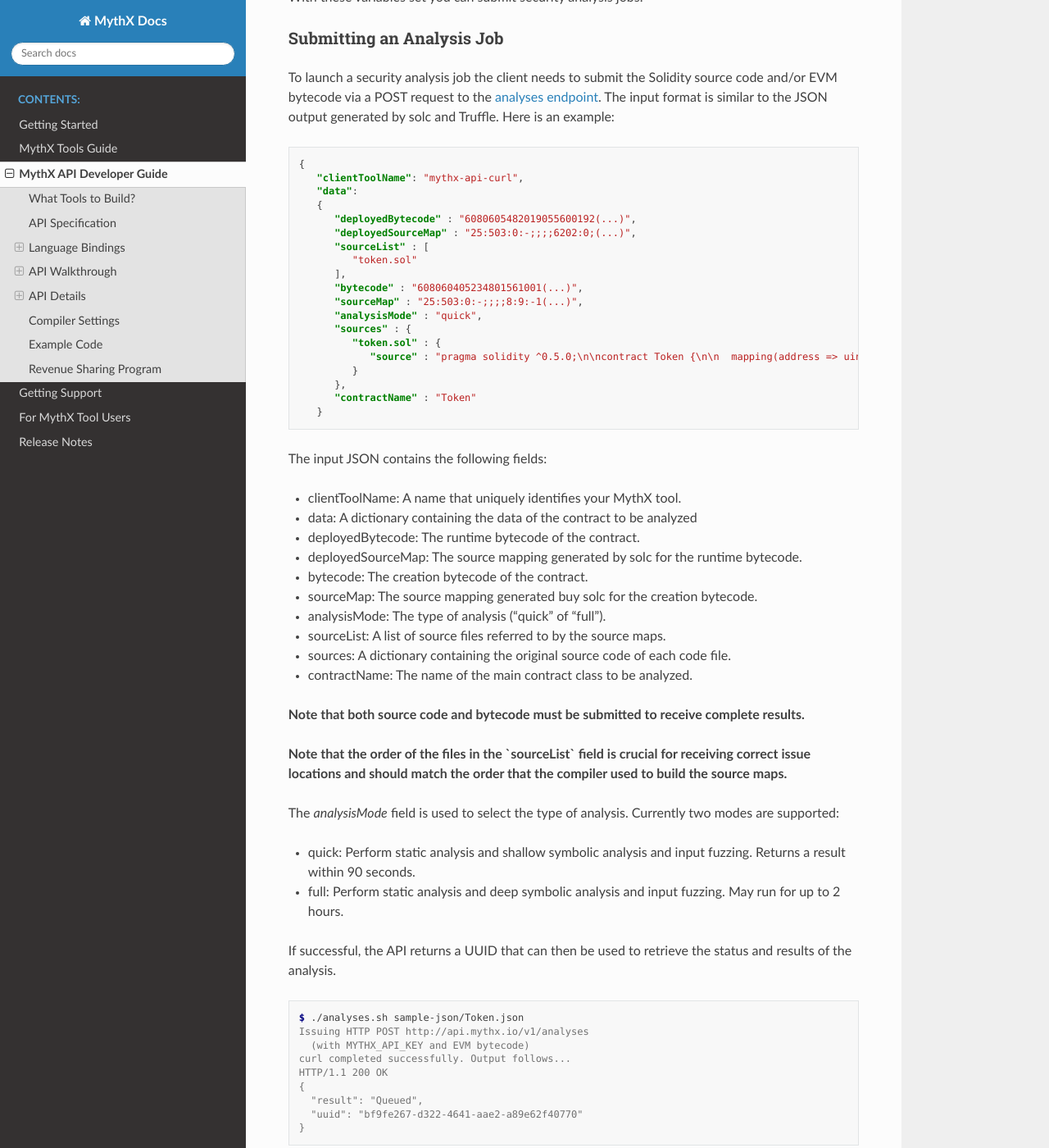
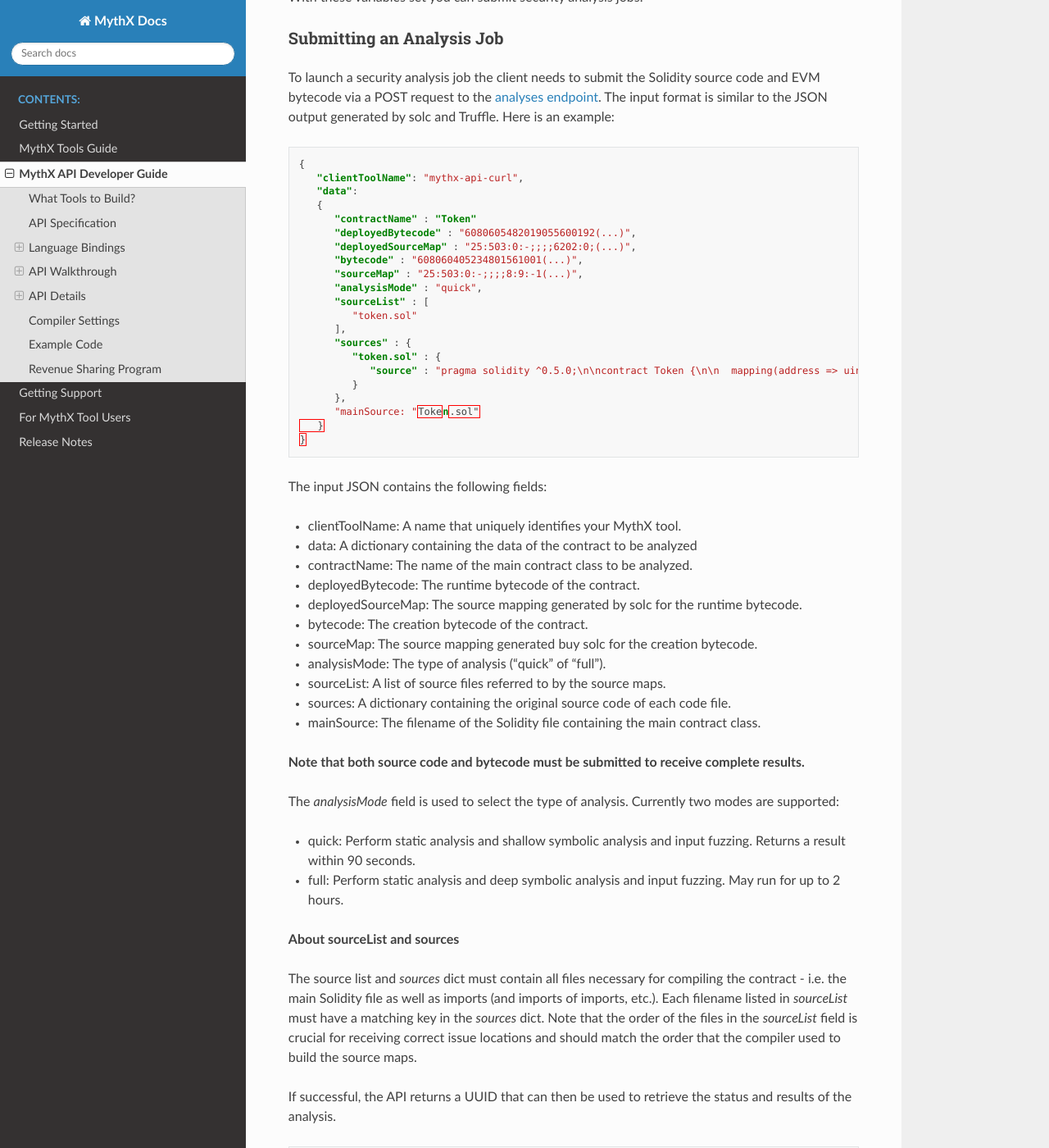
Before and after one commit to Consensys/mythx-docs, a Sphinx documentation site: the page built from docs/source/main/building-security-tools-on-mythx.rst, in a window 1280 px wide and 1400 px high, scrolled down 2859 px. Shown: the whole window at 82% size. Built offline with Sphinx 7.4.7 and the Read the Docs theme 2.0.0, drawn with Linux system fonts in a browser that asks for light colours.

```diff
--- a/docs/source/main/building-security-tools-on-mythx.rst
+++ b/docs/source/main/building-security-tools-on-mythx.rst
@@ -126,7 +126,7 @@ Submitting an Analysis Job
 ~~~~~~~~~~~~~~~~~~~~~~~~~~
 
 To launch a security analysis job the client needs to submit the Solidity source code
-and/or EVM bytecode via a POST request to the
+and EVM bytecode via a POST request to the
 `analyses endpoint <https://api.mythx.io/v1/openapi#operation/submitAnalysis>`_. The input
 format is similar to the JSON output generated by solc and Truffle. Here is an example:
 
@@ -136,27 +136,30 @@ format is similar to the JSON output generated by solc and Truffle. Here is an e
      "clientToolName": "mythx-api-curl",
      "data":
      {
+        "contractName" : "Token"
         "deployedBytecode" : "6080605482019055600192(...)",
         "deployedSourceMap" : "25:503:0:-;;;;6202:0;(...)",
+        "bytecode" : "608060405234801561001(...)",
+        "sourceMap" : "25:503:0:-;;;;8:9:-1(...)",
+        "analysisMode" : "quick",
         "sourceList" : [
            "token.sol"
         ],
-        "bytecode" : "608060405234801561001(...)",
-        "sourceMap" : "25:503:0:-;;;;8:9:-1(...)",
-        "analysisMode" : "quick",
         "sources" : {
            "token.sol" : {
               "source" : "pragma solidity ^0.5.0;\n\ncontract Token {\n\n  mapping(address => uint) balances;\n  uint public totalSupply;\n\n  constructor(uint _initialSupply) public {\n    balances[msg.sender] = totalSupply = _initialSupply;\n  }\n\n  function transfer(address _to, uint _value) public returns (bool) {\n    require(balances[msg.sender] - _value >= 0);\n    balances[msg.sender] -= _value;\n    balances[_to] += _value;\n    return true;\n  }\n\n  function balanceOf(address _owner) public view returns (uint balance) {\n    return balances[_owner];\n  }\n}\n"
            }
         },
-        "contractName" : "Token"
+        "mainSource: "Token.sol"
      }
+  }
 
 
 The input JSON contains the following fields:
 
 - clientToolName: A name that uniquely identifies your MythX tool.
 - data: A dictionary containing the data of the contract to be analyzed
+- contractName: The name of the main contract class to be analyzed.
 - deployedBytecode: The runtime bytecode of the contract.
 - deployedSourceMap: The source mapping generated by solc for the runtime bytecode.
 - bytecode: The creation bytecode of the contract.
@@ -164,17 +167,18 @@ The input JSON contains the following fields:
 - analysisMode: The type of analysis ("quick" of "full").
 - sourceList: A list of source files referred to by the source maps.
 - sources: A dictionary containing the original source code of each code file.
-- contractName: The name of the main contract class to be analyzed.
+- mainSource: The filename of the Solidity file containing the main contract class.
 
 **Note that both source code and bytecode must be submitted to receive complete results.**
-
-**Note that the order of the files in the `sourceList` field is crucial for receiving correct issue locations
-and should match the order that the compiler used to build the source maps.**
 
 The `analysisMode` field is used to select the type of analysis. Currently two modes are supported:
 
 - quick: Perform static analysis and shallow symbolic analysis and input fuzzing. Returns a result within 90 seconds.
 - full: Perform static analysis and deep symbolic analysis and input fuzzing. May run for up to 2 hours.
+
+**About sourceList and sources**
+
+The source list and `sources` dict must contain all files necessary for compiling the contract - i.e. the main Solidity file as well as imports (and imports of imports, etc.). Each filename listed in `sourceList` must have a matching key in the `sources` dict. Note that the order of the files in the `sourceList` field is crucial for receiving correct issue locations and should match the order that the compiler used to build the source maps.
 
 If successful, the API returns a UUID that can then be used to retrieve the status and results
 of the analysis.
```
